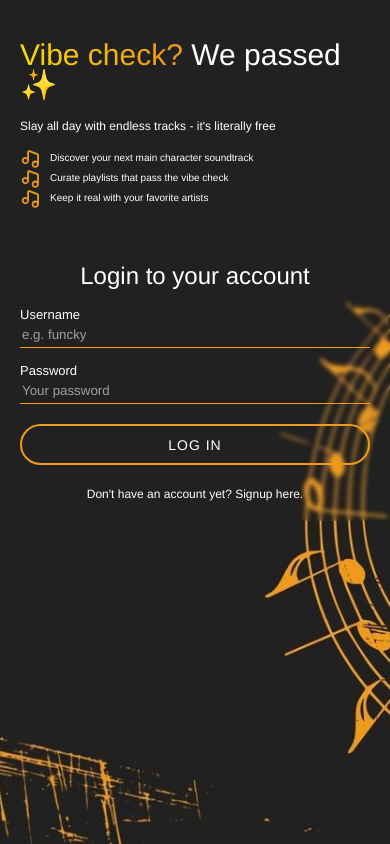
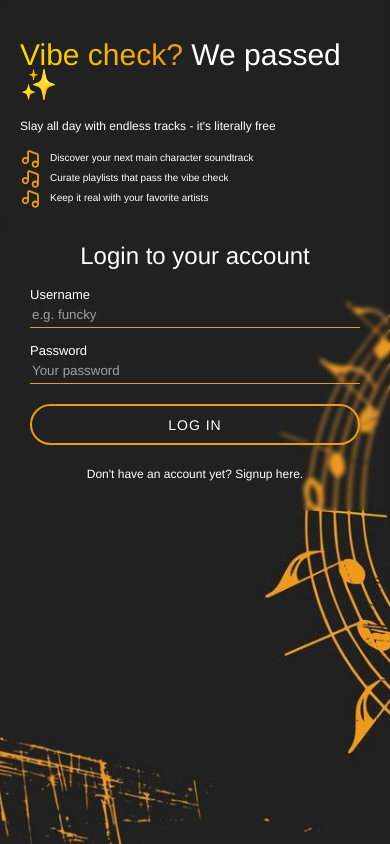
Before and after one commit to MichaelNdunwa/iLoveMusic, a PHP site: page /register.php in a window 390 px wide. Run offline with PHP 8.4, Linux system fonts and the light colour scheme; some libraries are stand-ins or nearby versions.

Commit message:
making it mobile responsive

```diff
--- a/assets/css/register.css
+++ b/assets/css/register.css
@@ -208,7 +208,6 @@ span {
 
 
 @media only screen and (max-width: 768px) {
-  /* @media (max-width:767.98px) { */
   html,
   body {
     padding: 0;
@@ -260,13 +259,11 @@ span {
   #inputContainer {
     order: 2;
     width: 100%;
-    /* padding: 20px; */
     float: none;
     border-right: none;
     height: 100%;
     margin: 0px;
-    padding-top: 0px;
-    padding: 20px;
+    padding: 0px 30px 30px 30px;
   }
 
   #inputContainer:hover {
--- a/assets/css/style.css
+++ b/assets/css/style.css
@@ -808,3 +808,7 @@ form button:hover {
   border: 1px solid #FFA500 !important; /* Orange border */
   border-radius: 15px !important; /* Rounded corners */
 }
+
+@media only screen and (max-width: 768px) {
+
+}
```
